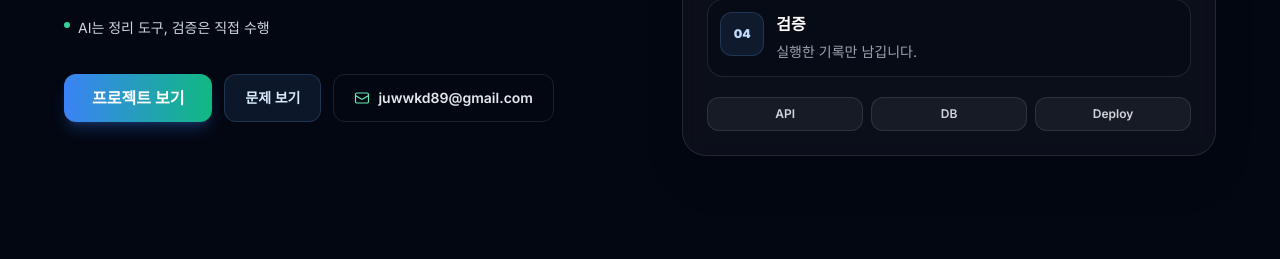
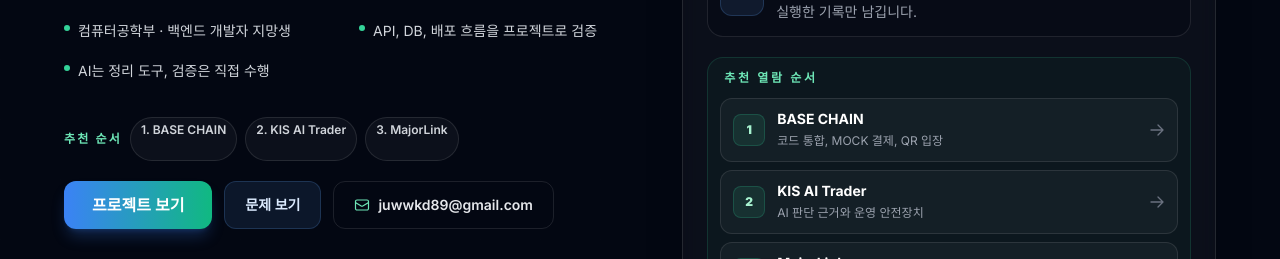
Before and after one commit to FutureAria/my_site, a Next.js app: page / in a window 1280 px wide. Shown: the part 541-800 px from the top of the page. Built offline with nearby package versions, Linux system fonts and the light colour scheme; no server answers.

Commit message:
Add interview reading path

```diff
--- a/app/globals.css
+++ b/app/globals.css
@@ -91,6 +91,11 @@
 .mobile-safe-wrap {
   overflow-wrap: anywhere;
   word-break: break-word;
+}
+
+.korean-title-wrap {
+  word-break: keep-all;
+  overflow-wrap: anywhere;
 }
 
 @media (max-width: 639px) {
--- a/app/projects/[id]/page.tsx
+++ b/app/projects/[id]/page.tsx
@@ -329,7 +329,7 @@
               <span className="inline-block text-xs font-semibold tracking-widest uppercase text-emerald-300 mb-2">
                 Project · {String(idx + 1).padStart(2, "0")}
               </span>
-              <h1 className="mobile-safe-wrap max-w-[18rem] break-all text-[1.4rem] font-black leading-tight sm:max-w-full sm:break-normal sm:text-4xl">
+              <h1 className="korean-title-wrap max-w-[20rem] text-[1.4rem] font-black leading-tight sm:max-w-full sm:text-4xl">
                 {project.title}
               </h1>
               <p className="text-sm text-gray-300 mt-2">{project.period}</p>
@@ -342,7 +342,7 @@
             <span className="inline-block text-xs font-semibold tracking-widest uppercase text-emerald-400 mb-3">
               Project · {String(idx + 1).padStart(2, "0")}
             </span>
-            <h1 className="mobile-safe-wrap mb-3 text-3xl font-black leading-tight sm:text-5xl">
+            <h1 className="korean-title-wrap mb-3 text-3xl font-black leading-tight sm:text-5xl">
               {project.title}
             </h1>
             <p className="text-sm text-[var(--text-secondary)]">{project.period}</p>
--- a/components/Hero.tsx
+++ b/components/Hero.tsx
@@ -13,6 +13,24 @@
 const HERO_INTRO = [
   "컴퓨터공학부에서 백엔드와 데이터 흐름을 중심으로 프로젝트를 구현하고 있습니다.",
   "API 설계, DB 구조, 배포 환경까지 직접 다루며 작동하는 서비스로 문제를 설명합니다.",
+];
+
+const RECOMMENDED_PROJECTS = [
+  {
+    href: "/projects/4",
+    title: "BASE CHAIN",
+    body: "코드 통합, MOCK 결제, QR 입장",
+  },
+  {
+    href: "/projects/3",
+    title: "KIS AI Trader",
+    body: "AI 판단 근거와 운영 안전장치",
+  },
+  {
+    href: "/projects/6",
+    title: "MajorLink",
+    body: "MVP 범위와 기획 검증",
+  },
 ];
 
 export default function Hero({ data }: { data: HeroData }) {
@@ -91,6 +109,25 @@
                 <span className="mt-2 h-1.5 w-1.5 shrink-0 rounded-full bg-emerald-400" />
                 <span className="leading-7">{item}</span>
               </div>
+            ))}
+          </div>
+
+          <div
+            className={`mb-5 flex flex-wrap items-center gap-2 text-xs transition-all duration-700 delay-[420ms] ${
+              visible ? "opacity-100 translate-y-0" : "opacity-0 translate-y-6"
+            }`}
+          >
+            <span className="font-semibold uppercase tracking-[0.18em] text-emerald-300">
+              추천 순서
+            </span>
+            {RECOMMENDED_PROJECTS.map((project, index) => (
+              <a
+                key={project.href}
+                href={project.href}
+                className="rounded-full border border-white/10 bg-white/[0.04] px-2.5 py-1 font-semibold text-gray-300 transition-colors hover:border-emerald-400/25 hover:text-white"
+              >
+                {index + 1}. {project.title}
+              </a>
             ))}
           </div>
 
@@ -186,10 +223,34 @@
               ))}
             </div>
 
-            <div className="mt-5 grid grid-cols-3 gap-2 text-center text-xs font-semibold text-gray-300">
-              <span className="rounded-xl border border-white/10 bg-white/5 px-2 py-2">API</span>
-              <span className="rounded-xl border border-white/10 bg-white/5 px-2 py-2">DB</span>
-              <span className="rounded-xl border border-white/10 bg-white/5 px-2 py-2">Deploy</span>
+            <div className="mt-5 rounded-2xl border border-emerald-400/15 bg-emerald-400/[0.04] p-3">
+              <p className="px-1 text-xs font-semibold uppercase tracking-[0.22em] text-emerald-300">
+                추천 열람 순서
+              </p>
+              <div className="mt-3 grid gap-2">
+                {RECOMMENDED_PROJECTS.map((project, index) => (
+                  <a
+                    key={project.href}
+                    href={project.href}
+                    className="group flex items-center gap-3 rounded-xl border border-white/10 bg-white/[0.035] px-3 py-2.5 transition-colors hover:border-emerald-400/25 hover:bg-white/[0.06]"
+                  >
+                    <span className="flex h-8 w-8 shrink-0 items-center justify-center rounded-lg border border-emerald-400/20 bg-emerald-400/10 text-xs font-black text-emerald-200">
+                      {index + 1}
+                    </span>
+                    <span className="min-w-0">
+                      <span className="block text-sm font-bold text-white">
+                        {project.title}
+                      </span>
+                      <span className="mobile-safe-wrap mt-0.5 block text-xs leading-5 text-gray-400">
+                        {project.body}
+                      </span>
+                    </span>
+                    <svg className="ml-auto h-4 w-4 shrink-0 text-gray-500 transition-colors group-hover:text-emerald-300" fill="none" viewBox="0 0 24 24" stroke="currentColor" strokeWidth={2}>
+                      <path strokeLinecap="round" strokeLinejoin="round" d="M13.5 4.5 21 12m0 0-7.5 7.5M21 12H3" />
+                    </svg>
+                  </a>
+                ))}
+              </div>
             </div>
           </div>
         </div>
--- a/components/Projects.tsx
+++ b/components/Projects.tsx
@@ -89,6 +89,27 @@
   },
 ];
 
+const INTERVIEW_ROUTE = [
+  {
+    href: "/projects/4",
+    title: "BASE CHAIN",
+    label: "1순위",
+    body: "최신 운영 배포본, 코드 통합, MOCK 결제, QR 입장 흐름",
+  },
+  {
+    href: "/projects/3",
+    title: "KIS AI 트레이더",
+    label: "2순위",
+    body: "AI 판단 근거, 읽기 전용 화면, 주문 안전장치 분리",
+  },
+  {
+    href: "/projects/6",
+    title: "MajorLink",
+    label: "3순위",
+    body: "아이디어를 MVP 범위, 일정, 역할, 비용 문서로 정리",
+  },
+];
+
 const PROJECT_CARD_COPY: Record<
   string,
   {
@@ -123,10 +144,10 @@
     impact: "방문자는 읽기 전용, 주문은 승인 후만",
   },
   "BASE CHAIN - 블록체인 야구 티켓팅 플랫폼": {
-    hook: "암표 방지 티켓 흐름",
-    teaser: "예매, NFT 발급, QR 검표를 하나로 연결했습니다.",
-    role: "예매, NFT 발급, 검표 상태 흐름 설계",
-    impact: "암표 제한 로직을 티켓 흐름에 연결",
+    hook: "최신 시연본 통합",
+    teaser: "예매부터 MOCK 결제, QR 입장까지 운영 서버에서 보여줍니다.",
+    role: "코드 통합, 프론트/백엔드 수정, 시연 오류 정리",
+    impact: "운영 배포본 기준으로 최신 화면 갱신",
   },
   "AI 감정 분석 기반 음악 추천 서비스 (개발 중)": {
     hook: "감정 기반 추천 설계",
@@ -402,6 +423,51 @@
           <div className="w-16 h-1 bg-gradient-to-r from-blue-500 to-emerald-500 rounded-full mx-auto" />
         </div>
 
+        <div
+          className={`mb-8 rounded-3xl border border-emerald-400/15 bg-gradient-to-br from-emerald-400/[0.08] via-white/[0.03] to-blue-400/[0.06] p-4 transition-all duration-700 delay-75 sm:p-5 ${
+            visible ? "opacity-100 translate-y-0" : "opacity-0 translate-y-8"
+          }`}
+        >
+          <div className="mb-4 flex flex-col gap-1 sm:flex-row sm:items-end sm:justify-between">
+            <div>
+              <p className="text-xs font-semibold uppercase tracking-[0.22em] text-emerald-300">
+                Interview Route
+              </p>
+              <h3 className="mt-1 text-lg font-bold text-white">
+                면접관 추천 열람 순서
+              </h3>
+            </div>
+            <p className="text-sm leading-6 text-gray-400">
+              가장 설명력이 큰 프로젝트부터 배치했습니다.
+            </p>
+          </div>
+          <div className="grid gap-3 md:grid-cols-3">
+            {INTERVIEW_ROUTE.map((item) => (
+              <a
+                key={item.href}
+                href={item.href}
+                className="group rounded-2xl border border-white/10 bg-gray-950/30 p-4 transition-all hover:-translate-y-0.5 hover:border-emerald-400/25 hover:bg-white/[0.055]"
+              >
+                <span className="text-xs font-semibold text-emerald-300">
+                  {item.label}
+                </span>
+                <p className="mt-2 text-base font-bold text-white">
+                  {item.title}
+                </p>
+                <p className="readable-copy mt-2 text-left text-sm leading-6 text-gray-400">
+                  {item.body}
+                </p>
+                <span className="mt-3 inline-flex items-center gap-1 text-xs font-semibold text-blue-300">
+                  상세 보기
+                  <svg className="h-3.5 w-3.5 transition-transform group-hover:translate-x-0.5" fill="none" viewBox="0 0 24 24" stroke="currentColor" strokeWidth={2}>
+                    <path strokeLinecap="round" strokeLinejoin="round" d="M13.5 4.5 21 12m0 0-7.5 7.5M21 12H3" />
+                  </svg>
+                </span>
+              </a>
+            ))}
+          </div>
+        </div>
+
         {/* 검색 + 필터 */}
         <div
           className={`mb-8 transition-all duration-700 delay-100 ${visible ? "opacity-100 translate-y-0" : "opacity-0 translate-y-8"}`}
```
Also changed, not shown: 1 other file (tests, documents, lock files or other folders).
